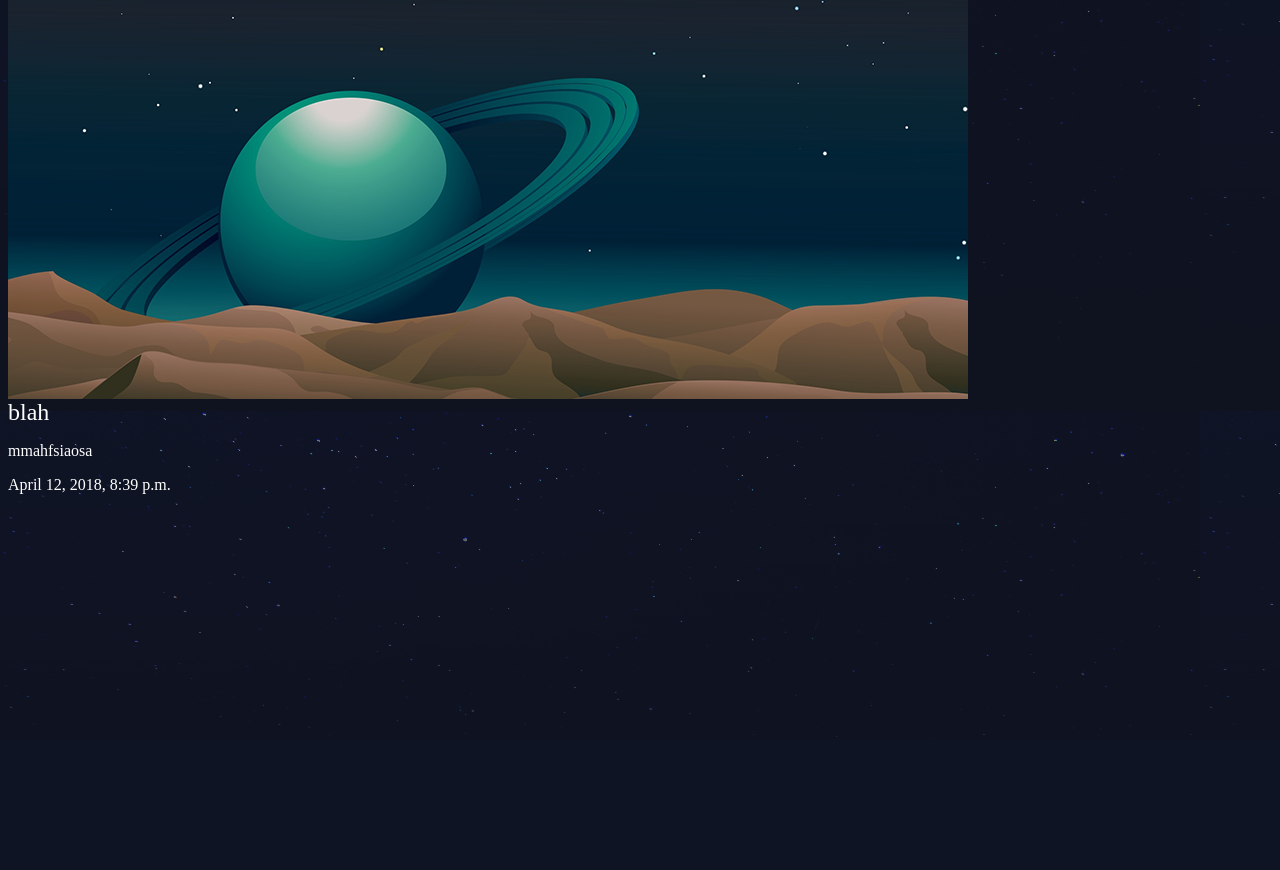
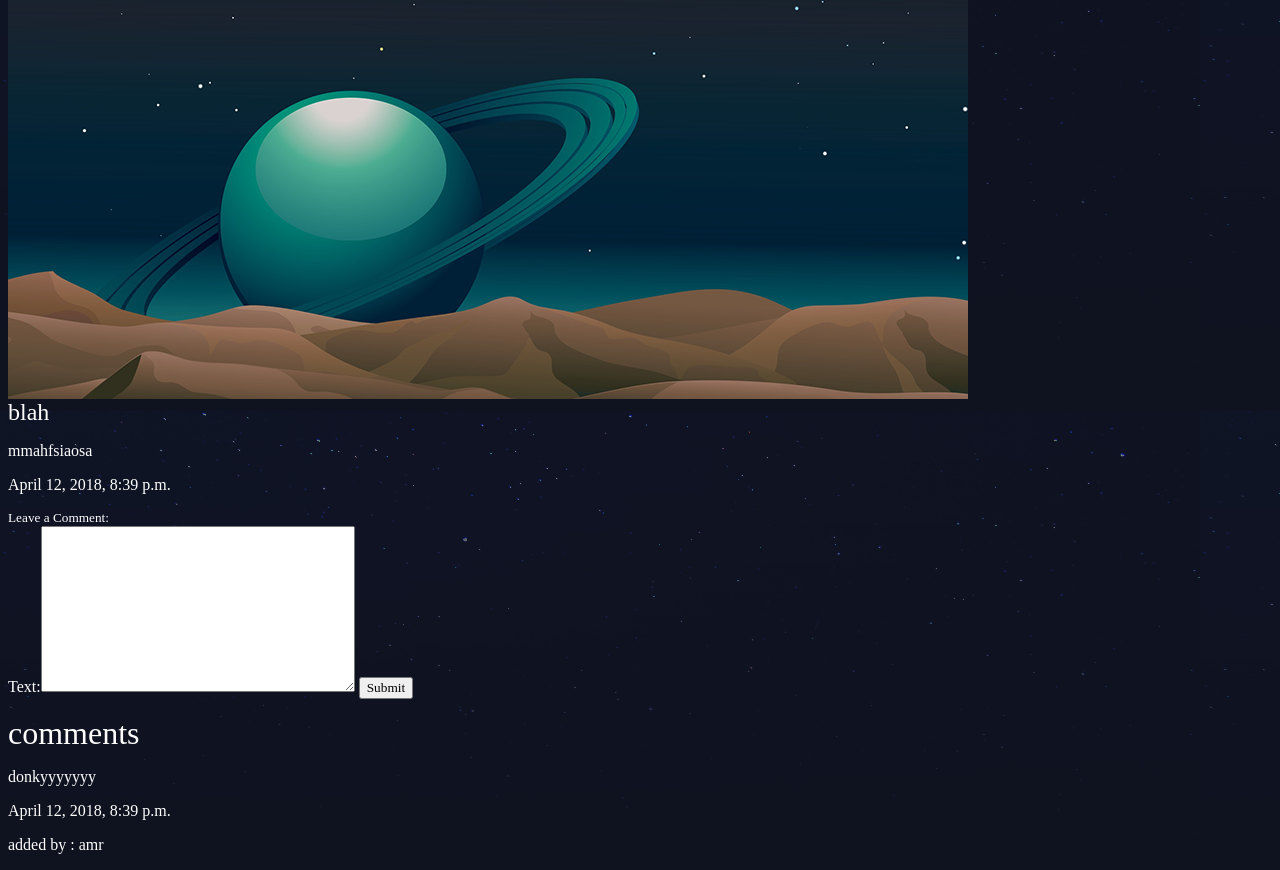
Before and after one commit to Amr-Reda/blog, a Django app: a page that uses article/templates/article/details.html in a window 1280 px wide. Shown: the part 61-931 px from the top of the page. Before the commit the page ends 798 px from the top, so only its background shows below. Run offline with Django 3.2, Linux system fonts and the light colour scheme; data comes from the database, SQL or seed files in the repository; both versions use the stored data as it was after the commit.

Commit message:
add comments

```diff
--- a/article/admin.py
+++ b/article/admin.py
@@ -1,4 +1,5 @@
 from django.contrib import admin
-from .models import Article
+from .models import Article,Comment
 # Register your models here.
 admin.site.register(Article)
+admin.site.register(Comment)
--- a/article/forms.py
+++ b/article/forms.py
@@ -6,3 +6,10 @@ class CreateArticle(forms.ModelForm):
     class Meta:
         model = models.Article
         fields = ['title','body','slug','thumb']
+
+
+
+class CreateComment(forms.ModelForm):
+    class Meta:
+        model = models.Comment
+        fields = ['text']
--- a/article/models.py
+++ b/article/models.py
@@ -15,3 +15,14 @@ class Article(models.Model):
 
     def snippet(self):
         return self.body[:50]+'....'
+
+
+class Comment(models.Model):
+    author = models.ForeignKey(User, on_delete=models.CASCADE, default=None)
+    text = models.TextField()
+    created_date = models.DateTimeField(auto_now_add=True)
+    article = models.ForeignKey(Article,on_delete=models.CASCADE,db_column='slug',default=None)
+
+
+    def __str__(self):
+        return self.text
--- a/article/templates/article/article.html
+++ b/article/templates/article/article.html
@@ -4,7 +4,7 @@
   <div class="articles">
     {% for art in articles %}
     <div class="article">
-      <h2><a href="{% url 'article:details' slug=art.slug %}">{{ art.title }}</a></h2>
+      <h2><a href="{% url 'article:details' slug=art.slug  %}">{{ art.title }}</a></h2>
       <p>{{ art.snippet }}</p>
       <p>{{ art.date }}</p>
       <p> added by : {{ art.author.username }}</p>
--- a/article/templates/article/details.html
+++ b/article/templates/article/details.html
@@ -1,5 +1,5 @@
 {% extends 'base.html'%}
-{%block content%}
+{% block content %}
 <div class="article-details">
     <div class="article">
         <img src="{{article.thumb.url}}"/>
@@ -8,4 +8,26 @@
         <p>{{article.date}}</p>
     </div>
 </div>
-{%endblock%}
+
+<div class="comment">
+    <h5 class="card-header">Leave a Comment:</h5>
+
+    <form class="site-form" action="{% url 'article:details' slug=article.slug %}" method="post" enctype="multipart/form-data">
+        {% csrf_token %}
+        {{ form }}
+        <input type="submit" value="Submit">
+    </form>
+</div>
+
+<h1>comments</h1>
+  <div class="comments">
+    {% for com in comment %}
+    <div class="article">
+      <p>{{ com.text }}</p>
+      <p>{{ com.created_date }}</p>
+      <p> added by : {{ com.author }}</p>
+    </div>
+    {% endfor %}
+
+  </div>
+{% endblock %}
--- a/article/views.py
+++ b/article/views.py
@@ -1,5 +1,5 @@
 from django.shortcuts import render,redirect
-from .models import Article
+from .models import Article,Comment
 from django.contrib.auth.decorators import login_required
 from . import forms
 from django.http import HttpResponse
@@ -11,9 +11,20 @@ def article(request):
 
 
 def details(request,slug):
-    # return HttpResponse(slug)
     article =Article.objects.get(slug=slug)
-    return render(request,'article/details.html',{'article':article})
+    comment =Comment.objects.filter(article=article)
+    form = forms.CreateComment()
+    if request.method == 'POST':
+        comment = forms.CreateComment(request.POST,request.FILES)
+        instance = comment.save(commit=False)
+        instance.author = request.user
+        instance.article = article
+        instance.save()
+        comment = Comment.objects.filter(article=article)
+        return render(request, 'article/details.html', {'article': article, 'comment': comment, 'form': form})
+    else:
+        return render(request,'article/details.html',{'article':article,'comment':comment,'form':form})
+
 
 @login_required(login_url='/accounts/login')
 def create(request):
@@ -27,3 +38,15 @@ def create(request):
     else:
         form = forms.CreateArticle()
     return render(request,'article/create.html',{'form':form})
+
+
+
+    # if request.method == 'POST':
+    #     comment=forms.CreateComment(request.POST)
+    #     instance = comment.save(commit=False)
+    #     instance.author = request.user
+    #     instance.article = request.Article
+    #     instance.save()
+    #     return render(request,'article/details.html',{'article':article,'comment':comment})
+    # else:
+    #     return render(request, 'article/details.html', {'article': article})
```
Also changed, not shown: article/migrations/0004_comment_comments.py (added), article/migrations/0005_auto_20180412_1836.py (added), article/migrations/0006_auto_20180412_2109.py (added), db.sqlite3.
